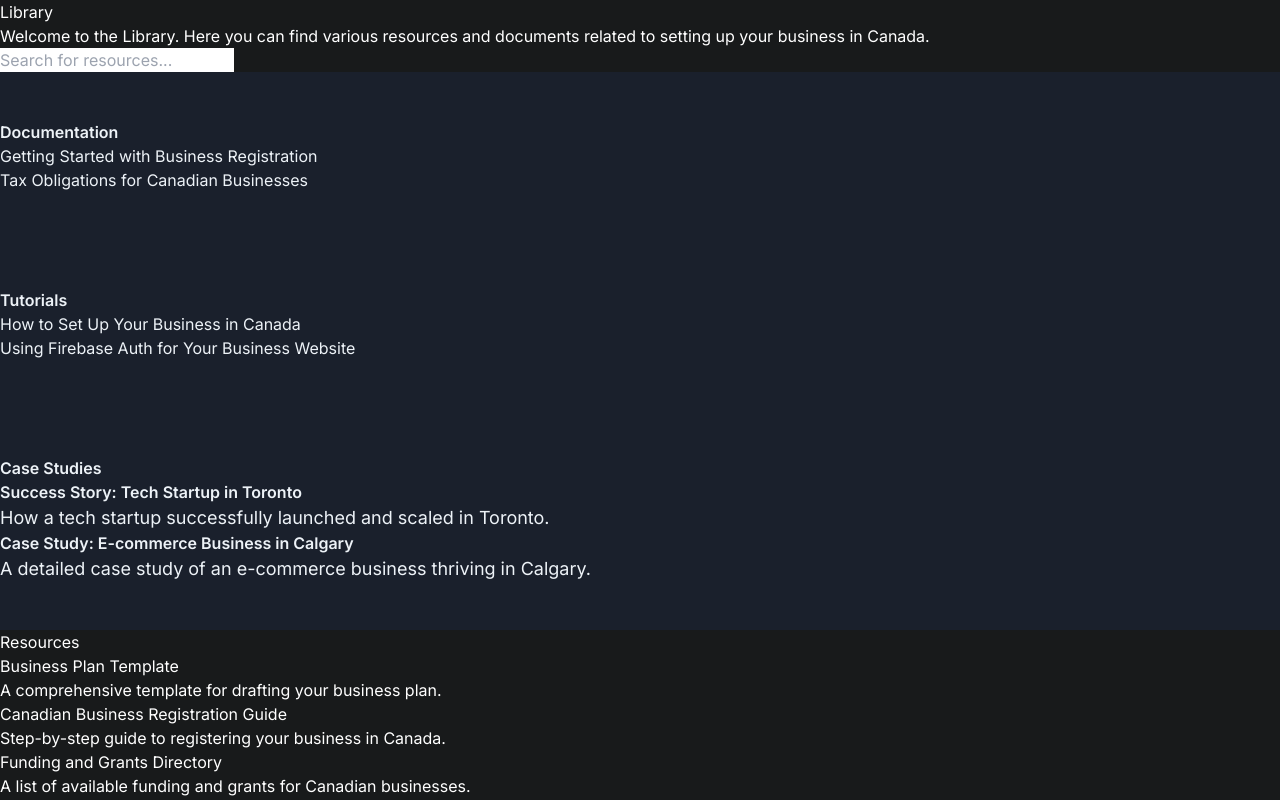
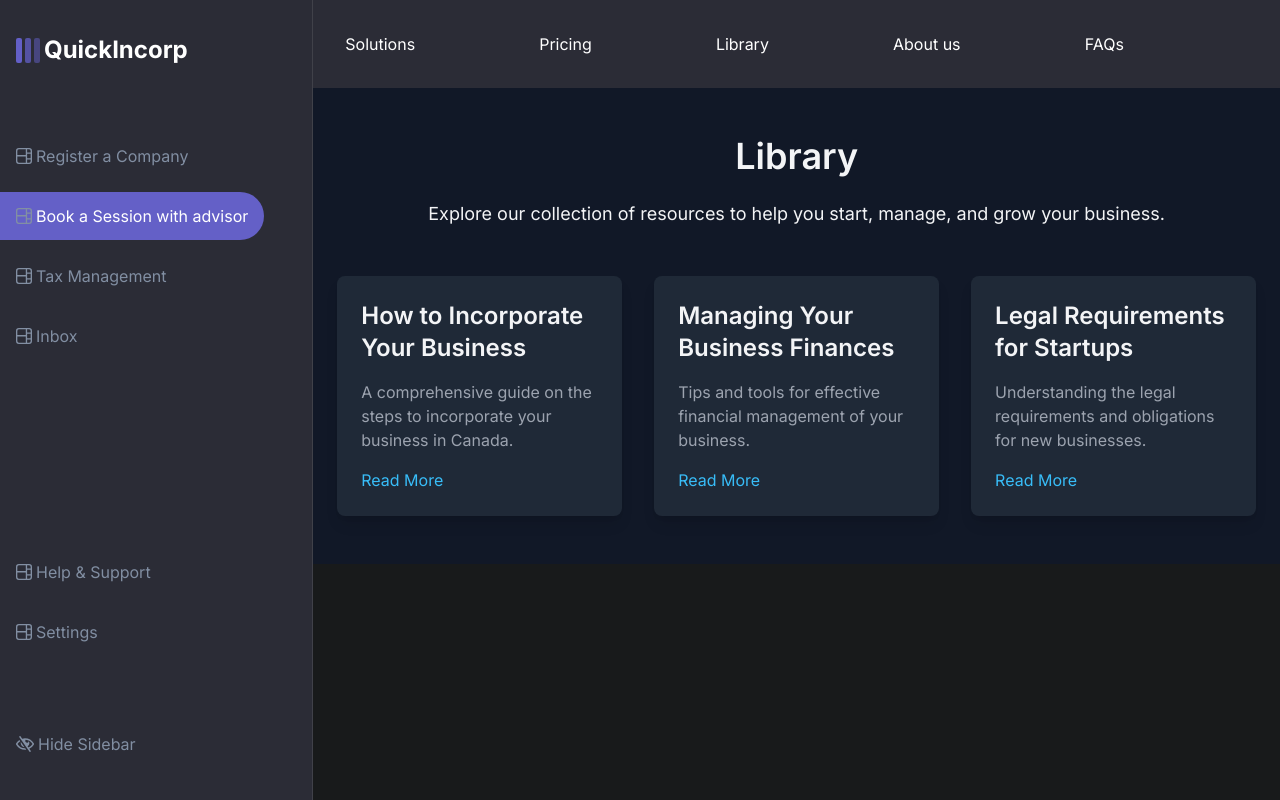
Before and after one commit to ksingh62/quick-incorp-app, a Next.js app: page /prototype/library in a window 1280 px wide. Built offline with nearby package versions, Linux system fonts and the light colour scheme; no server answers.

Commit message:
Updated Library Page

```diff
--- a/src/app/prototype/library/page.js
+++ b/src/app/prototype/library/page.js
@@ -1,84 +1,52 @@
+'use client'
+import Layout from '@/components/Layout';
 import React from 'react';
-import './library.css';
 
 const resources = [
-  { id: 1, title: 'Business Plan Template', description: 'A comprehensive template for drafting your business plan.' },
-  { id: 2, title: 'Canadian Business Registration Guide', description: 'Step-by-step guide to registering your business in Canada.' },
-  { id: 3, title: 'Funding and Grants Directory', description: 'A list of available funding and grants for Canadian businesses.' },
+  {
+    title: 'How to Incorporate Your Business',
+    description: 'A comprehensive guide on the steps to incorporate your business in Canada.',
+    link: '/',
+  },
+  {
+    title: 'Managing Your Business Finances',
+    description: 'Tips and tools for effective financial management of your business.',
+    link: '/',
+  },
+  {
+    title: 'Legal Requirements for Startups',
+    description: 'Understanding the legal requirements and obligations for new businesses.',
+    link: '/',
+  },
 ];
 
-const documentation = [
-  { id: 1, title: 'Getting Started with Business Registration', link: '/docs/getting-started' },
-  { id: 2, title: 'Tax Obligations for Canadian Businesses', link: '/docs/tax-obligations' },
-];
-
-const tutorials = [
-  { id: 1, title: 'How to Set Up Your Business in Canada', link: '/tutorials/setup-business' },
-  { id: 2, title: 'Using Firebase Auth for Your Business Website', link: '/tutorials/firebase-auth' },
-];
-
-const caseStudies = [
-  { id: 1, title: 'Success Story: Tech Startup in Toronto', description: 'How a tech startup successfully launched and scaled in Toronto.' },
-  { id: 2, title: 'Case Study: E-commerce Business in Calgary', description: 'A detailed case study of an e-commerce business thriving in Calgary.' },
-];
-
-const LibraryPage = () => {
+const Library = () => {
   return (
-    <div className="library-container">
-      <h1 className="library-title">Library</h1>
-      <p className="library-description">Welcome to the Library. Here you can find various resources and documents related to setting up your business in Canada.</p>
-
-      <div className="library-search">
-        <input type="text" placeholder="Search for resources..." />
-      </div>
-
-      <div className="library-section">
-        <h2>Documentation</h2>
-        <ul>
-          {documentation.map(doc => (
-            <li key={doc.id}>
-              <a href={doc.link}>{doc.title}</a>
-            </li>
-          ))}
-        </ul>
-      </div>
-
-      <div className="library-section">
-        <h2>Tutorials</h2>
-        <ul>
-          {tutorials.map(tutorial => (
-            <li key={tutorial.id}>
-              <a href={tutorial.link}>{tutorial.title}</a>
-            </li>
-          ))}
-        </ul>
-      </div>
-
-      <div className="library-section">
-        <h2>Case Studies</h2>
-        <ul>
-          {caseStudies.map(caseStudy => (
-            <li key={caseStudy.id}>
-              <h3>{caseStudy.title}</h3>
-              <p>{caseStudy.description}</p>
-            </li>
-          ))}
-        </ul>
-      </div>
-
-      <div className="library-resources">
-        <h2>Resources</h2>
-        <ul>
-          {resources.map(resource => (
-            <li key={resource.id}>
-              <h3>{resource.title}</h3>
-              <p>{resource.description}</p>
-            </li>
-          ))}
-        </ul>
-      </div>
-    </div>
+    <Layout>
+      <section className="library-section bg-gray-900 text-gray-100 py-12">
+        <div className="container mx-auto px-6">
+          <h2 className="text-4xl font-semibold mb-6 text-center">Library</h2>
+          <p className="text-lg mb-12 text-center">
+            Explore our collection of resources to help you start, manage, and grow your business.
+          </p>
+          <div className="grid grid-cols-1 sm:grid-cols-2 lg:grid-cols-3 gap-8">
+            {resources.map((resource, index) => (
+              <div key={index} className="resource-card bg-gray-800 p-6 rounded-lg shadow-lg">
+                <h3 className="text-2xl font-semibold mb-4">{resource.title}</h3>
+                <p className="text-gray-400 mb-4">{resource.description}</p>
+                <a
+                  href={resource.link}
+                  className="text-sky-400 hover:text-sky-300 transition"
+                >
+                  Read More
+                </a>
+              </div>
+            ))}
+          </div>
+        </div>
+      </section>
+    </Layout>
   );
 };
 
-export default LibraryPage;
+export default Library;
```
